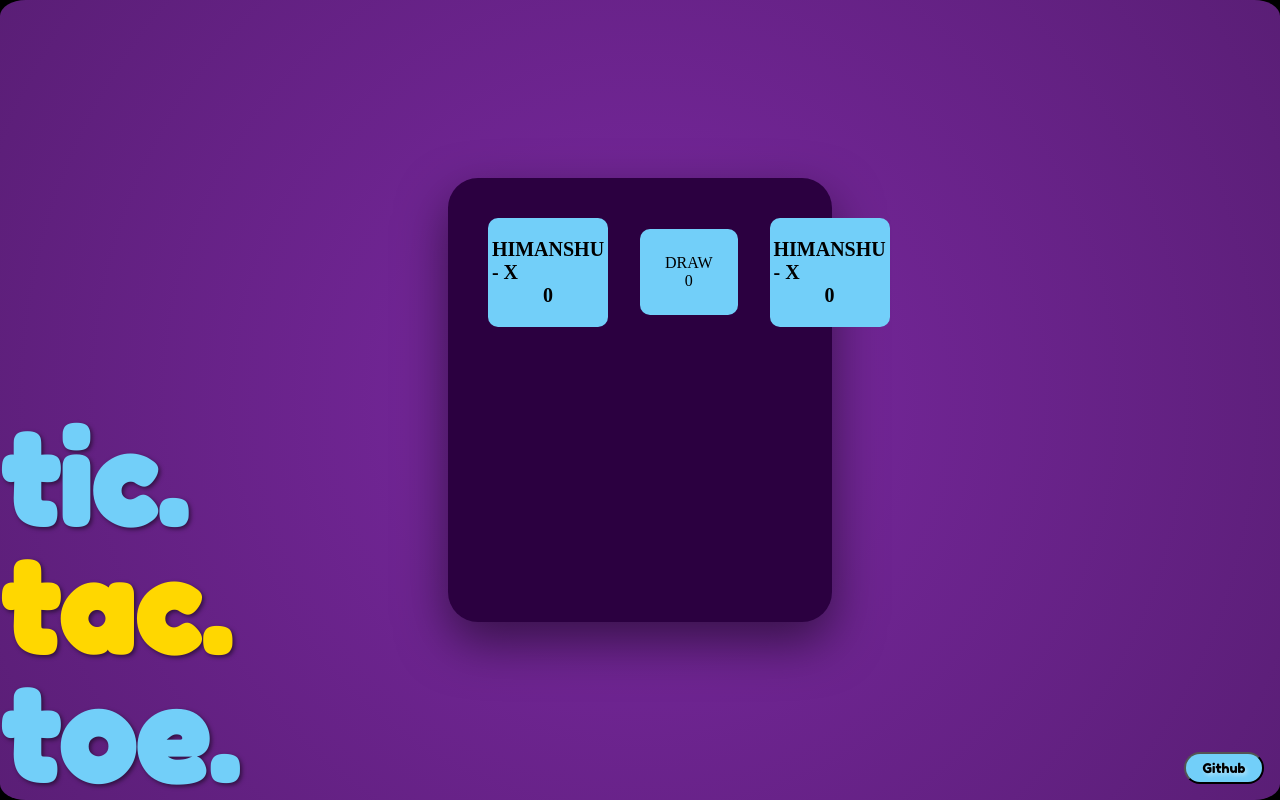
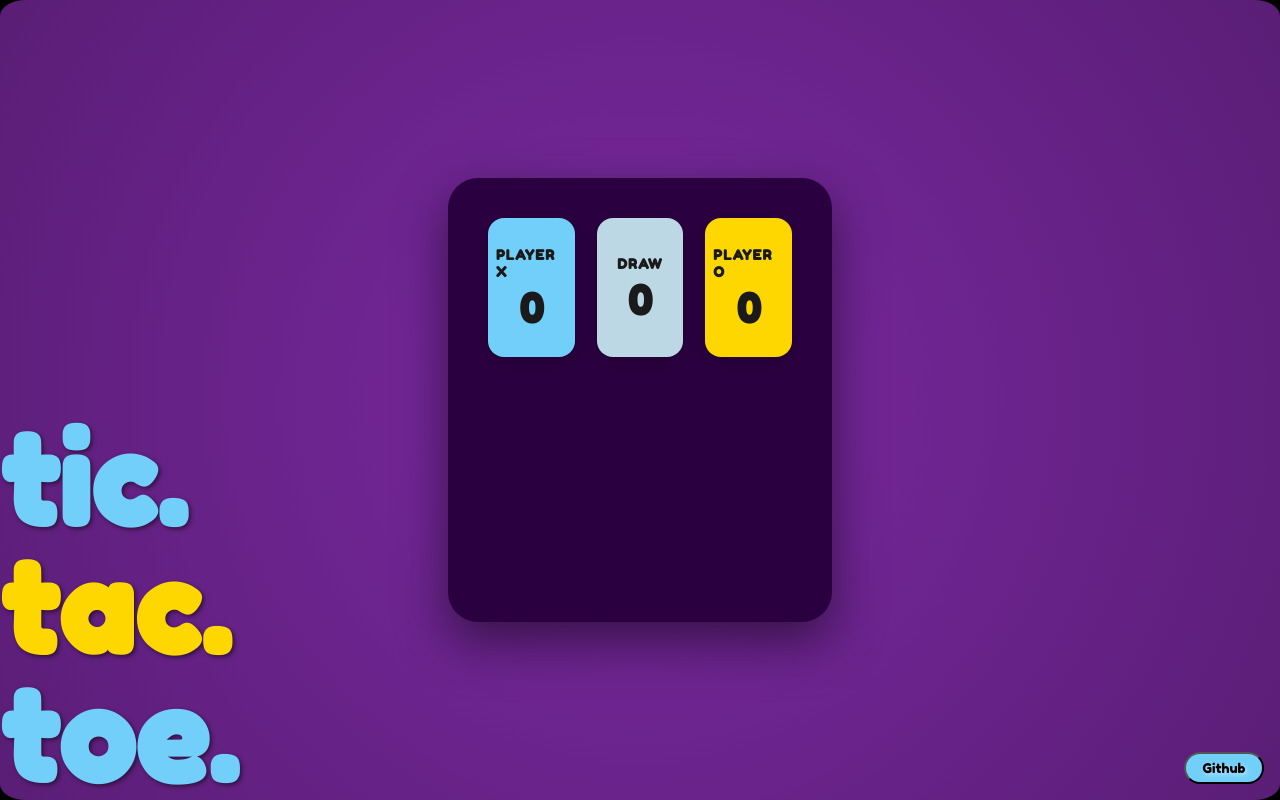
Before and after one commit to hkumar3b/Tic-Tac-Toe, a React (Vite) app: page / in a window 1280 px wide. Built offline with nearby package versions, Linux system fonts and the light colour scheme.

Commit message:
refactor: update player navigation bar styling and component props for improved layout and UI consistency

```diff
--- a/src/Player.tsx
+++ b/src/Player.tsx
@@ -1,16 +1,18 @@
-export const Player=(props:TPlayerProps)=>{
-    const {name='Player',score=0}=props;
+export const Player = (props: TPlayerProps) => {
+  const { name = 'Player', score = 0, symbol } = props;
 
-    return (
-        <div className="player">
-            <div className="player-name">{name.toUpperCase()} - X</div>
-            <div className="player-score">{score}</div>
-        </div>
+  return (
+    <div className="player">
+      <div className="player-name">
+        {name.toUpperCase()} {symbol && `(${symbol})`}
+      </div>
+      <div className="player-score">{score}</div>
+    </div>
+  );
+};
 
-    );
-}
-
-type TPlayerProps={
-    name?:string;
-    score?:number;
-}
+type TPlayerProps = {
+  name?: string;
+  score?: number;
+  symbol?: string;
+};
--- a/src/PlayerNavBar.tsx
+++ b/src/PlayerNavBar.tsx
@@ -1,12 +1,12 @@
 import { Draw } from "./Draw";
 import { Player } from "./Player";
 
-export const PlayerNavBar=()=>{
-    return(
-        <div className="player-nav-bar">
-            <Player name="Himanshu"/>
-            <Draw />
-            <Player name="Himanshu"/>
-        </div>
-    );
-}
+export const PlayerNavBar = () => {
+  return (
+    <div className="player-nav-bar">
+      <Player name="Player X" score={0} />
+      <Draw count={0} />
+      <Player name="Player O" score={0} />
+    </div>
+  );
+};
--- a/src/index.css
+++ b/src/index.css
@@ -105,43 +105,64 @@ body {
   padding: 40px;
   z-index: 1;
 }
-.player-nav-bar{
+.player-nav-bar {
   display: flex;
   flex-direction: row;
   align-items: center;
-  gap: 2rem;
-  justify-content: space-between;
+  justify-content: center;
+  gap: 22px;
   width: 100%;
+  max-width: 509px;
+  height: 139px;
+  margin: 0 0 40px 0;
+  padding: 0;
 }
-.player{
-  display: flex;
+
+.player, .draw {
   flex: 1;
-  flex-direction: column;
-  align-items: center;
-  justify-content: center;
-  padding: 20px;
-  background-color: #72CFF9;
-  border-radius: 10px;
-  color: #000;
-  font-family: 'Fredoka', cursive;
-  min-width: 120px;
-}
-.player-name{
-  font-size: 20px;
-  font-weight: bold;
-}
-.player-score{
-  font-size: 20px;
-  font-weight: bold;
-}
-.draw{
+  height: 100%;
   display: flex;
   flex-direction: column;
   align-items: center;
   justify-content: center;
-  padding: 25px;
-  background-color: #72CFF9;
-  border-radius: 10px;
-  color: #000;
-  font-family: 'Fredoka', cursive;
+  border-radius: 16px;
+  padding: 16px 8px;
+  color: #1A1A1A;
+  font-family: var(--font-family);
+  box-shadow: 0 4px 15px rgba(0, 0, 0, 0.2);
+  transition: transform 0.2s ease;
 }
+
+.player:hover, .draw:hover {
+  transform: translateY(-2px);
+}
+
+.player:first-child {
+  background-color: #72CFF9; /* Player X */
+}
+
+.draw {
+  background-color: #BDD8E5; /* Draw */
+}
+
+.player:last-child {
+  background-color: #FFD700; /* Player O */
+}
+
+.player-name, .draw p:first-child {
+  font-size: 14px;
+  font-weight: 700;
+  letter-spacing: 1px;
+  margin-bottom: 8px;
+  text-transform: uppercase;
+}
+
+.player-score, .draw p:last-child {
+  font-size: 40px;
+  font-weight: 700;
+  line-height: 1;
+}
+
+.draw p {
+  margin: 0;
+}
```
